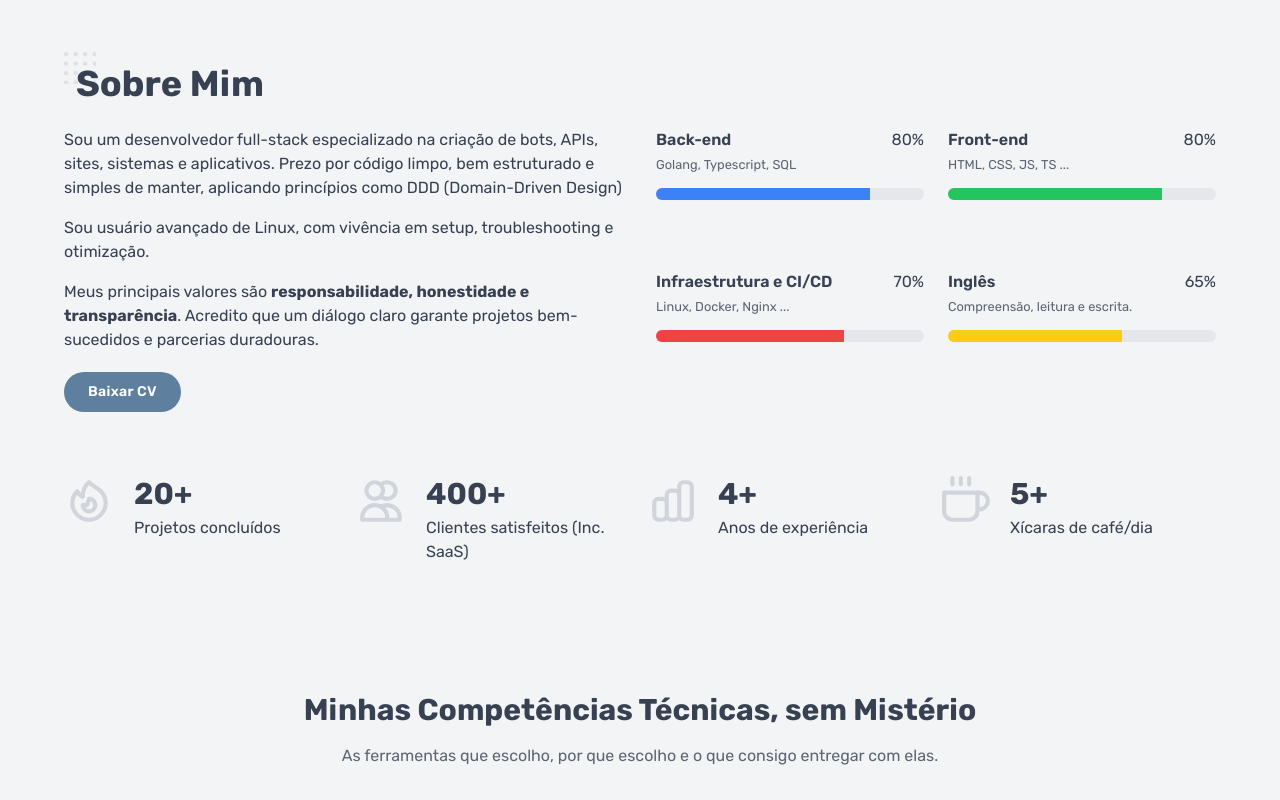
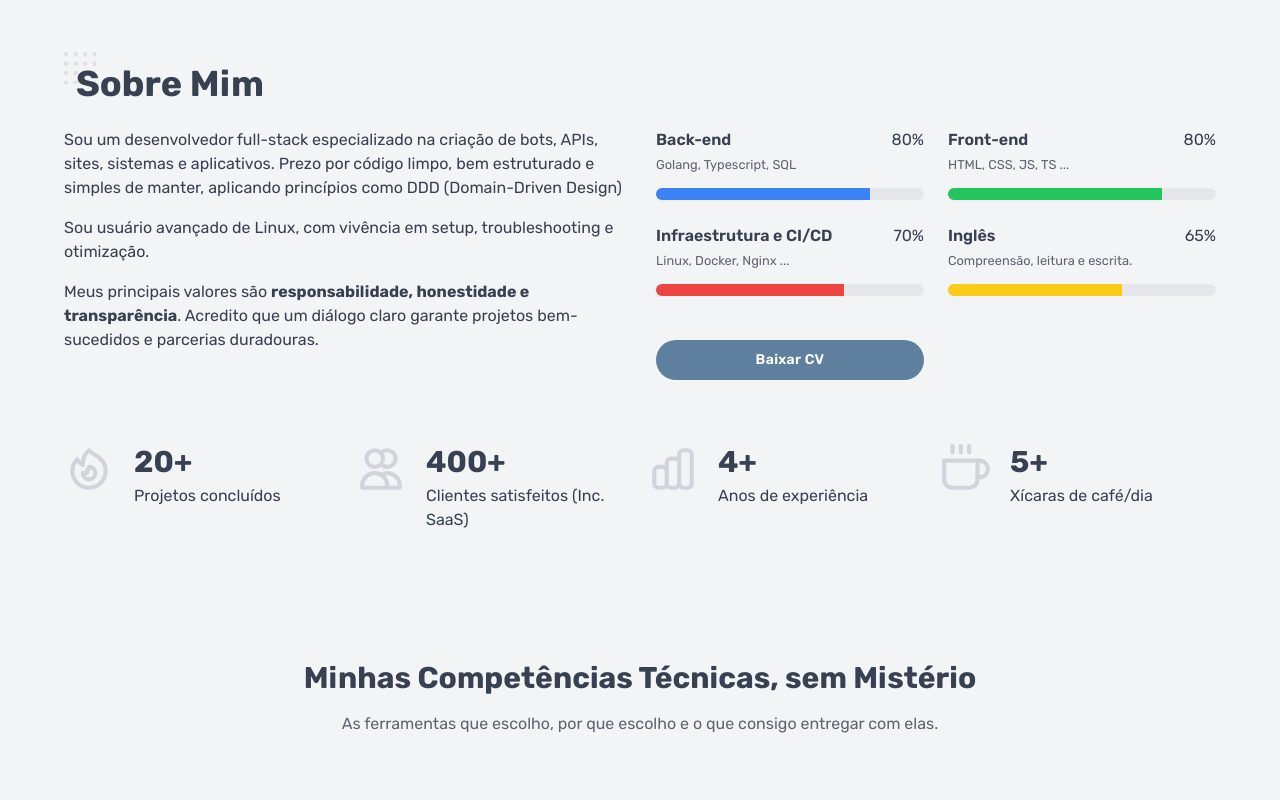
Before and after one commit to patrickkdev/Portfolio-Website, a Next.js app: page / in a window 1280 px wide. Shown: the part 800-1600 px from the top of the page. Built offline with nearby package versions, Linux system fonts and the light colour scheme.

Commit message:
refactor: reorganize CV download link and adjust grid spacing in About and Skills sections

```diff
--- a/src/components/partials/AboutSection.tsx
+++ b/src/components/partials/AboutSection.tsx
@@ -26,11 +26,10 @@ const AboutSection = () => {
               bem-sucedidos e parcerias duradouras.
             </p>
           </div>
-          <a download href="/Patrick_Ferreira.pdf" className="btn mt-5">Baixar CV</a>
         </div>
 
         {/* Skills */}
-        <div className="grid grid-cols-2 gap-x-6">
+        <div className="grid grid-cols-2 gap-6">
           {
             skills.map((skill, index) => ({
               ...skill,
@@ -49,6 +48,7 @@ const AboutSection = () => {
             ))
           }
 
+          <a download href="/Patrick_Ferreira.pdf" className="btn mt-5 w-full max-w-sm">Baixar CV</a>
         </div>
       </div>
 
--- a/src/components/partials/SkillsSection.tsx
+++ b/src/components/partials/SkillsSection.tsx
@@ -69,7 +69,7 @@ Evito usar React quando o projeto é mais simples do que o framework pede — ne
       <ImageSplitFeatureSection
         eyebrow="Front-end"
         title="Templ, HTMX e Alpine.js"
-        description={`Essa dupla é minha favorita para sistemas internos, painéis administrativos e projetos que precisam entregar valor rápido.
+        description={`Esse é meu trio favorito para sistemas internos, painéis administrativos e projetos que precisam entregar valor rápido.
 
 O servidor renderiza tudo e o navegador atualiza só o que muda. Isso reduz a complexidade típica de frontends modernos e deixa o fluxo de desenvolvimento mais leve.
 
```
